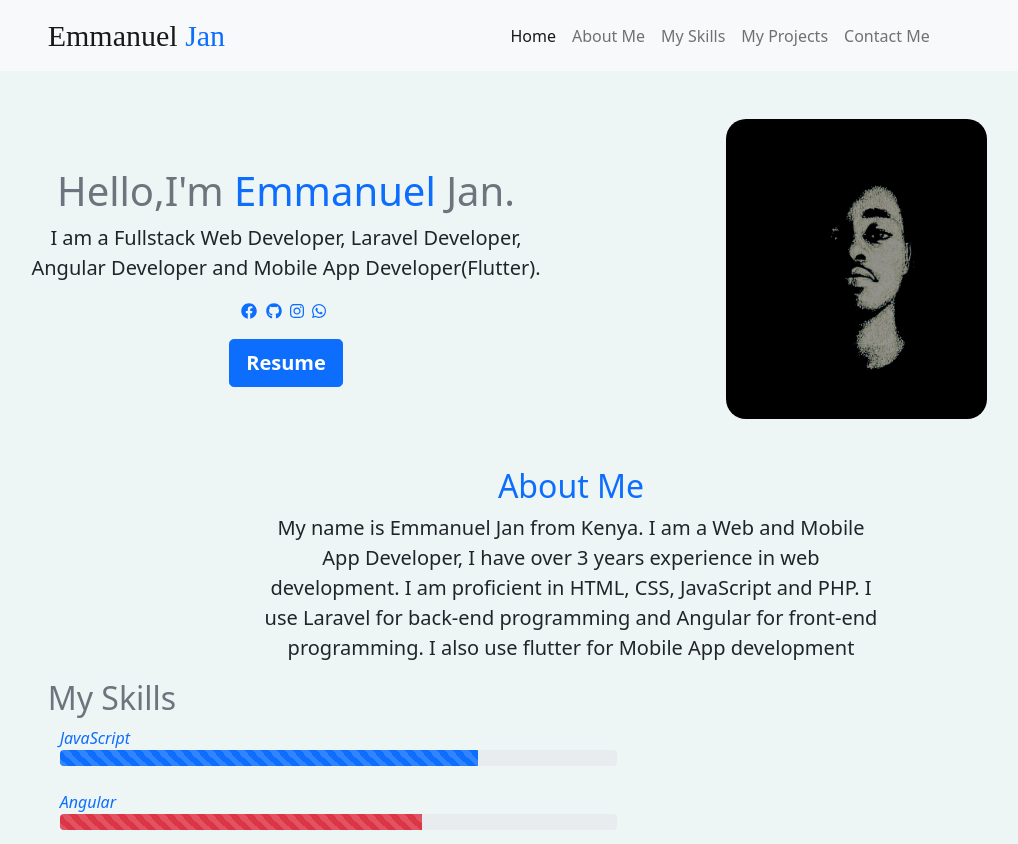
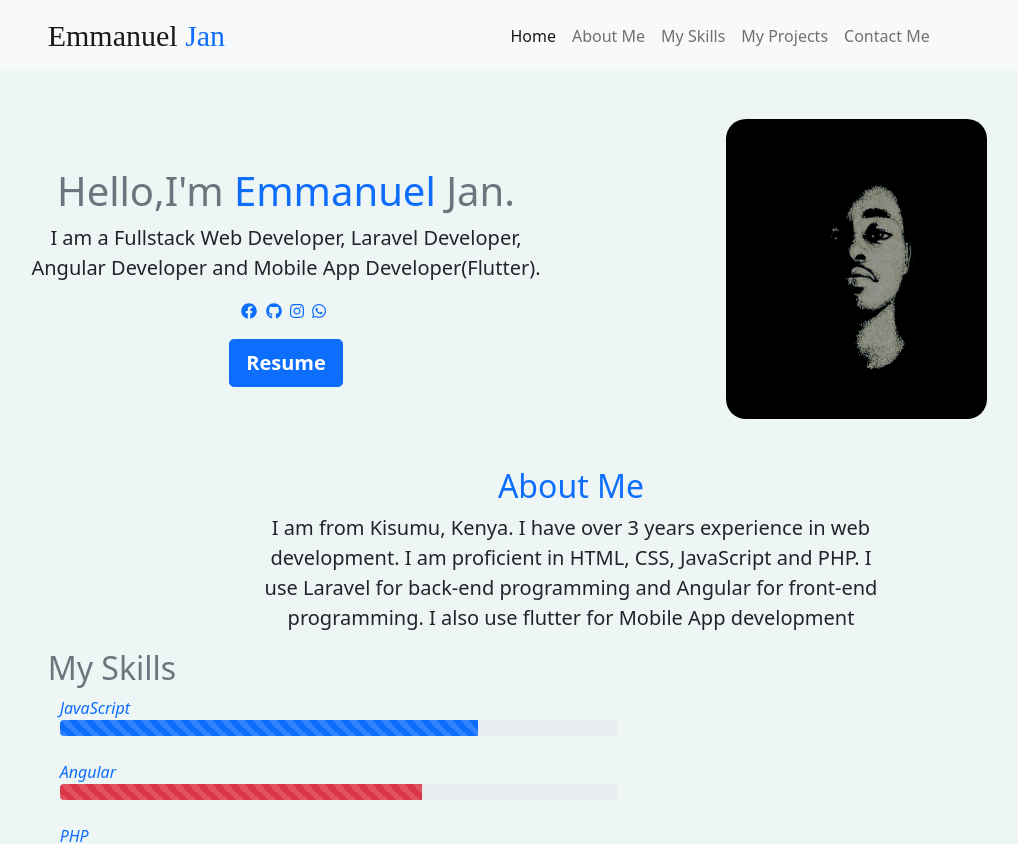
Before and after one commit to emmanuel-jan/my-portfolio, an Angular app: page / in a window 1280 px wide. Shown: the top 844 px of the page, without its empty margins (69-1087 px from the left). Built offline with nearby package versions, Linux system fonts and the light colour scheme; a web font is replaced by a local one.

Commit message:
about me update

```diff
--- a/src/app/app.component.html
+++ b/src/app/app.component.html
@@ -55,7 +55,7 @@
      <div class="row">
        <div class="col-md-6 mx-auto">
         <p class="text-center lead">
-          My name is Emmanuel Jan from Kenya. I am a Web and Mobile App Developer, I have over 3 years experience in web development.
+          I am from Kisumu, Kenya. I have over 3 years experience in web development.
           I am proficient in HTML, CSS, JavaScript and PHP. I use Laravel for back-end programming and Angular for front-end programming.
           I also use flutter for Mobile App development
         </p>
```
